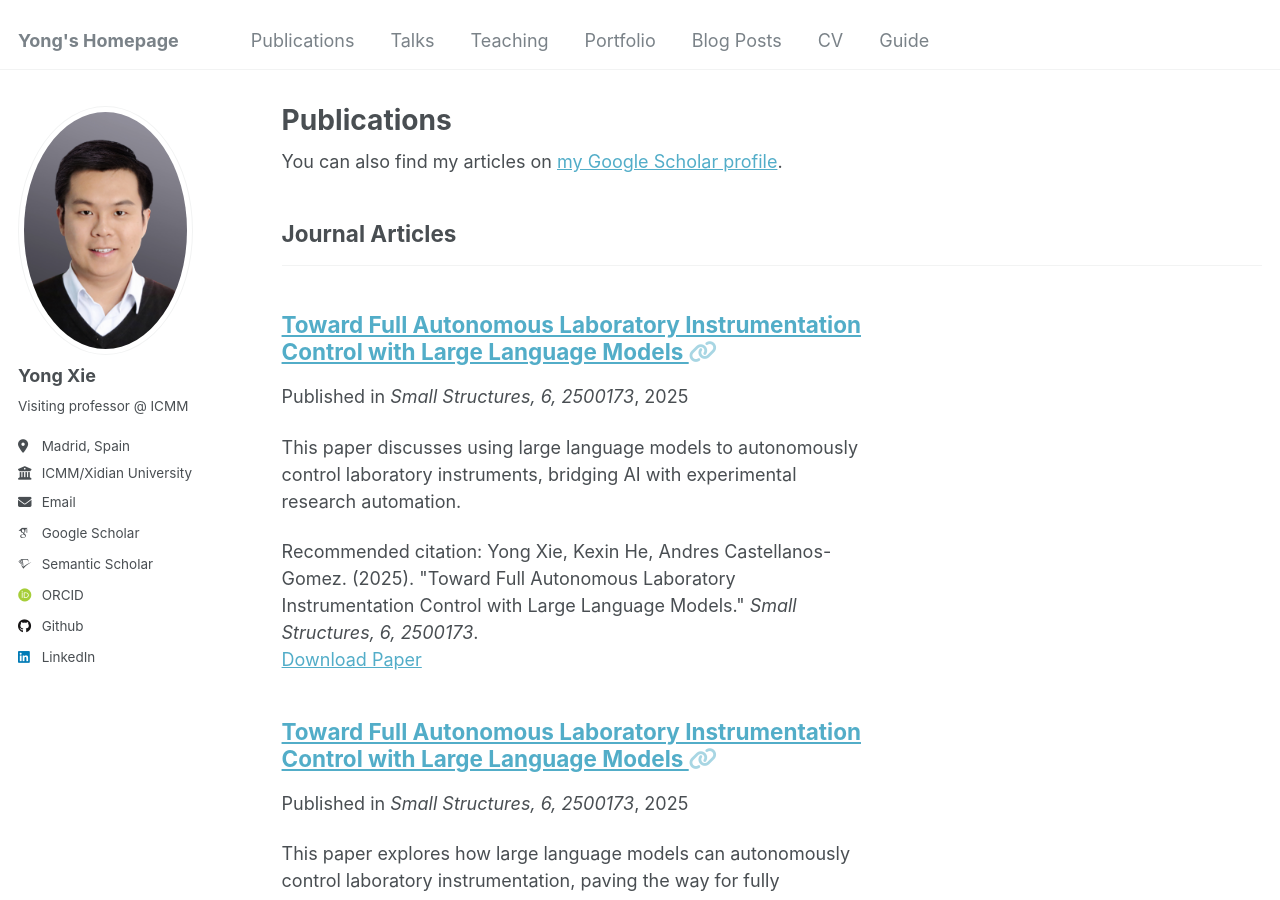
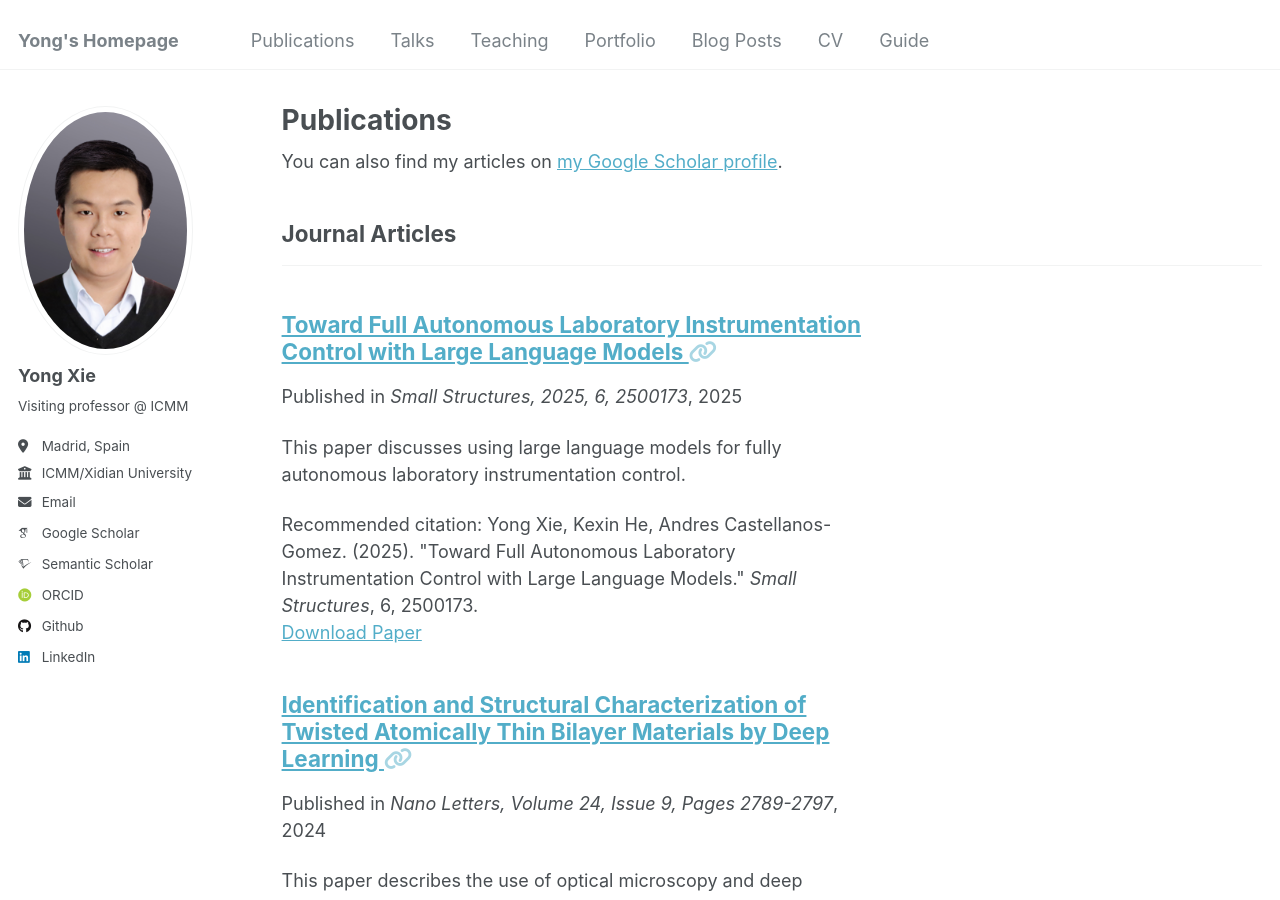
Before and after one commit to YongXie-ICMM/yongxie-icmm.github.io, a Jekyll site: the page built from _pages/publications.html, in a window 1280 px wide and 900 px high. Built offline with Jekyll 4.4.1, drawn with Linux system fonts in a browser that asks for light colours; some web fonts are replaced; some of the changed text lies outside the part shown.

Commit message:
Added/updated publication: Toward Full Autonomous Laboratory Instrumentation Control with Large Language Models

```diff
--- a/_publications/2025-07-03-autonomous-lab.md
+++ b/_publications/2025-07-03-autonomous-lab.md
@@ -3,12 +3,12 @@
 collection: publications
 category: manuscripts
 permalink: /publication/2025-07-03-autonomous-lab
-excerpt: 'This paper explores how large language models can autonomously control laboratory instrumentation, paving the way for fully automated research workflows.'
+excerpt: 'This paper discusses using large language models for fully autonomous laboratory instrumentation control.'
 date: 2025-07-03
-venue: 'Small Structures, 6, 2500173'
+venue: 'Small Structures, 2025, 6, 2500173'
 paperurl: '/files/2025-autonomous-lab.pdf'
+citation: 'Yong Xie, Kexin He, Andres Castellanos-Gomez. (2025). &quot;Toward Full Autonomous Laboratory Instrumentation Control with Large Language Models.&quot; <i>Small Structures</i>, 6, 2500173.'
 link: 'https://doi.org/10.1002/sstr.202500173'
-citation: 'Yong Xie, Kexin He, Andres Castellanos-Gomez. (2025). &quot;Toward Full Autonomous Laboratory Instrumentation Control with Large Language Models.&quot; <i>Small Structures</i>, 6, 2500173.'
 ---
 
-This study introduces a novel framework for autonomous laboratory instrumentation control using large language models (LLMs). By integrating LLMs with experimental hardware, this work demonstrates the feasibility of fully automated research pipelines, reducing human intervention and accelerating scientific discovery.
+This work demonstrates how large language models can control laboratory instruments and workflows fully autonomously, paving the way for next-generation self-driving labs.
--- a/_publications/2025-07-03-toward-full-autonomous-laboratory-instrumentation.md
+++ /dev/null
@@ -1,14 +0,0 @@
----
-title: "Toward Full Autonomous Laboratory Instrumentation Control with Large Language Models"
-collection: publications
-category: manuscripts
-permalink: /publication/2025-07-03-toward-full-autonomous-laboratory-instrumentation
-excerpt: 'This paper discusses using large language models to autonomously control laboratory instruments, bridging AI with experimental research automation.'
-date: 2025-07-03
-venue: 'Small Structures, 6, 2500173'
-paperurl: '/files/2025-autonomous-lab.pdf'
-citation: 'Yong Xie, Kexin He, Andres Castellanos-Gomez. (2025). "Toward Full Autonomous Laboratory Instrumentation Control with Large Language Models." <i>Small Structures, 6, 2500173</i>.'
-link: '/files/2025-autonomous-lab.pdf'
----
-
-This paper discusses using large language models to autonomously control laboratory instruments, bridging AI with experimental research automation.
```
